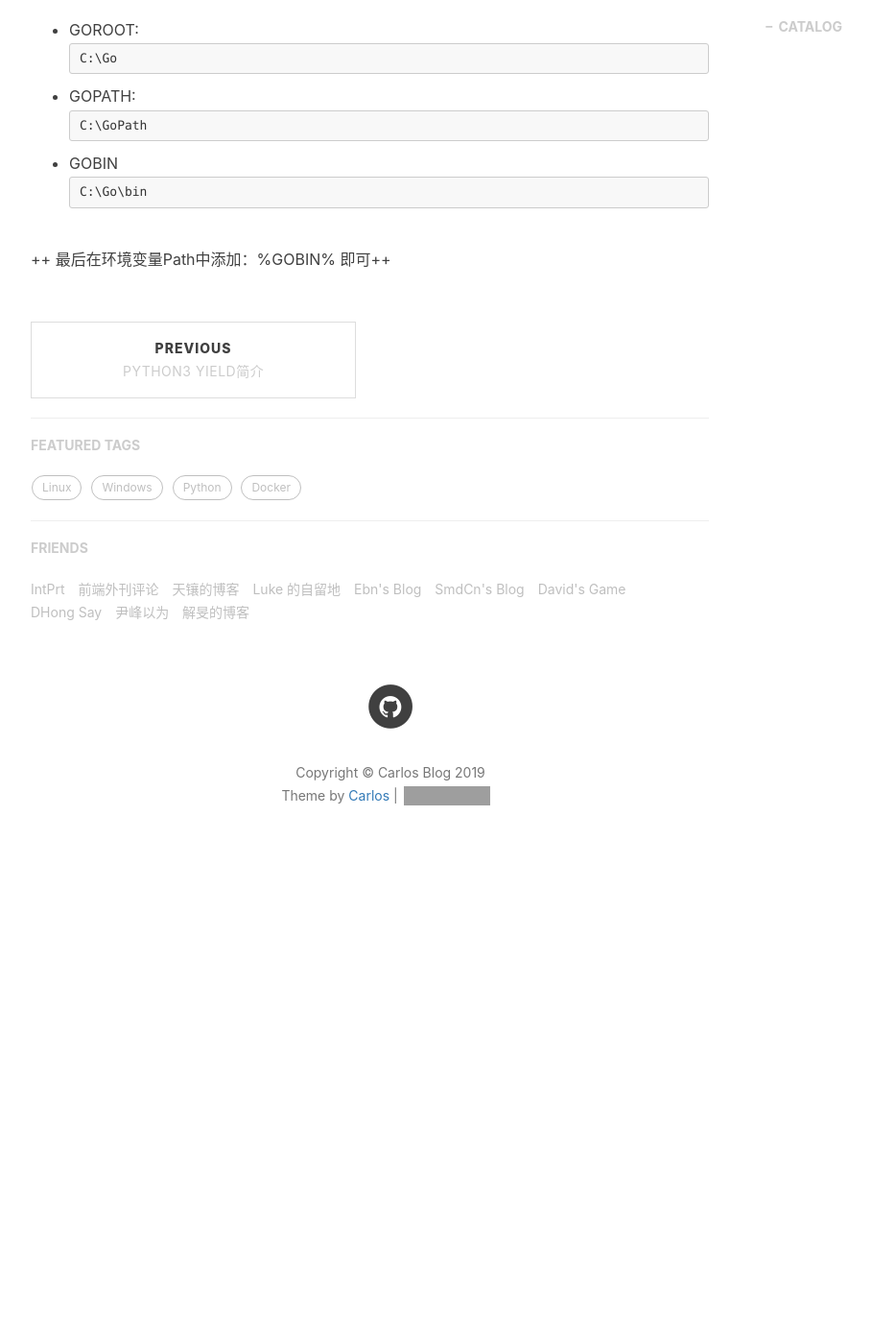
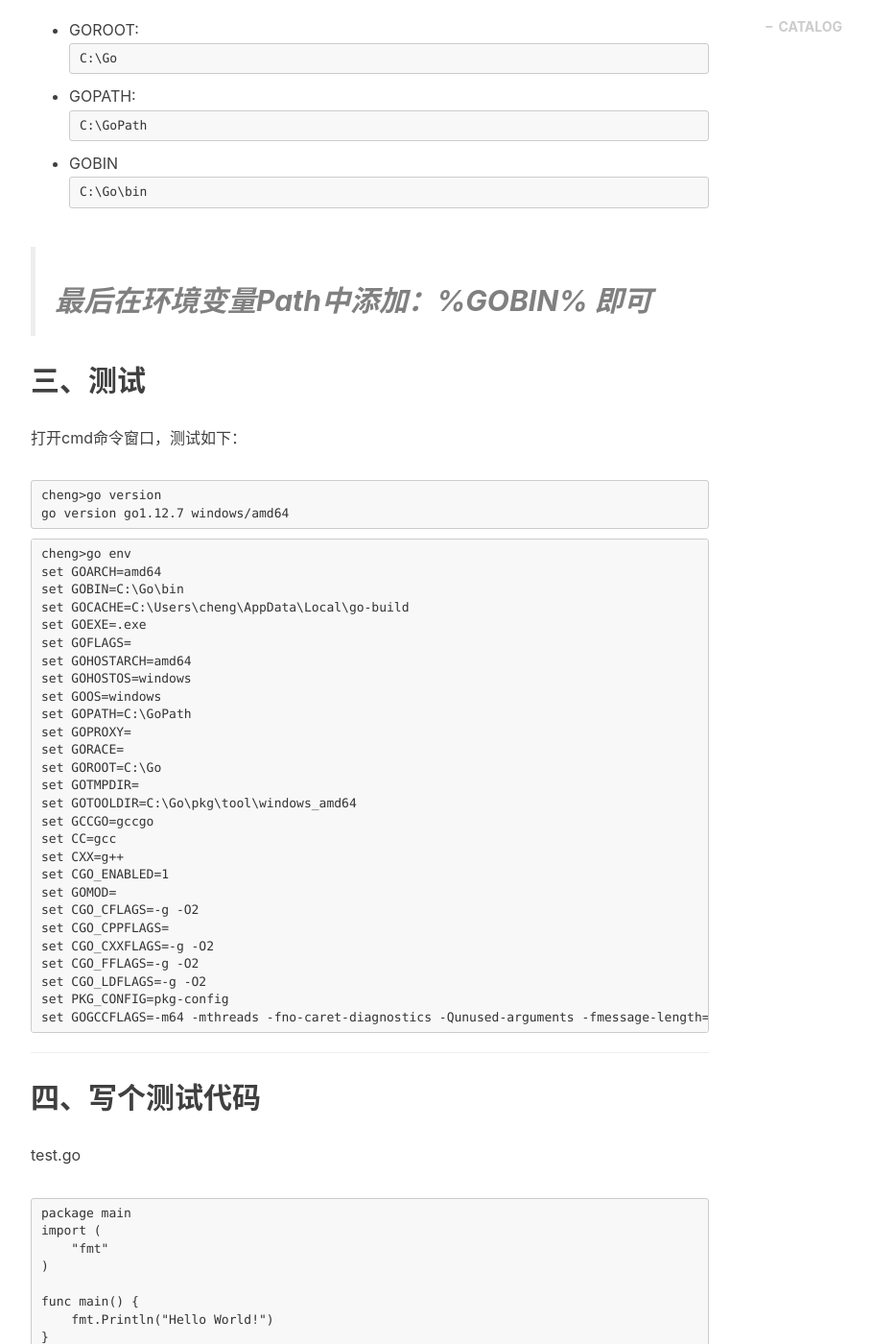
Before and after one commit to linandli/linandli.github.io, a Jekyll site: the page built from _posts/2019-07-13-Golang-第一篇、Windows下安装配置.md, in a window 1280 px wide and 1400 px high, scrolled down 1261 px. Shown: the whole window at 96% size, without its empty margins (233-1142 px from the left). Built offline with Jekyll 4.4.1, drawn with Linux system fonts in a browser that asks for light colours; nearby versions of some CDN libraries; comment, search, counter and statistics services are not loaded; before the commit the page ends 2194 px from its top, so only the background shows below that; some of the changed text lies outside the part shown; grey boxes are pictures that could not be loaded.

Commit message:
修改golang

````diff
--- a/_posts/2019-07-13-Golang-第一篇、Windows下安装配置.md
+++ b/_posts/2019-07-13-Golang-第一篇、Windows下安装配置.md
@@ -43,4 +43,69 @@ C:\GoPath
 C:\Go\bin
 ```
 
-++ 最后在环境变量Path中添加：%GOBIN% 即可++
+> 最后在环境变量Path中添加：%GOBIN% 即可
+---
+
+## 三、测试
+
+打开cmd命令窗口，测试如下：
+```
+cheng>go version
+go version go1.12.7 windows/amd64
+```
+
+```
+cheng>go env
+set GOARCH=amd64
+set GOBIN=C:\Go\bin
+set GOCACHE=C:\Users\cheng\AppData\Local\go-build
+set GOEXE=.exe
+set GOFLAGS=
+set GOHOSTARCH=amd64
+set GOHOSTOS=windows
+set GOOS=windows
+set GOPATH=C:\GoPath
+set GOPROXY=
+set GORACE=
+set GOROOT=C:\Go
+set GOTMPDIR=
+set GOTOOLDIR=C:\Go\pkg\tool\windows_amd64
+set GCCGO=gccgo
+set CC=gcc
+set CXX=g++
+set CGO_ENABLED=1
+set GOMOD=
+set CGO_CFLAGS=-g -O2
+set CGO_CPPFLAGS=
+set CGO_CXXFLAGS=-g -O2
+set CGO_FFLAGS=-g -O2
+set CGO_LDFLAGS=-g -O2
+set PKG_CONFIG=pkg-config
+set GOGCCFLAGS=-m64 -mthreads -fno-caret-diagnostics -Qunused-arguments -fmessage-length=0 -fdebug-prefix-map=C:\Users\cheng\AppData\Local\Temp\go-build469888466=/tmp/go-build -gno-record-gcc-switches
+```
+---
+
+## 四、写个测试代码
+test.go
+```
+package main
+import (
+    "fmt"
+)
+
+func main() {
+    fmt.Println("Hello World!")
+}
+```
+运行代码：
+```
+go run test.go
+```
+
+结果如下：
+```
+Hello World!
+```
+---
+
+# Ok, 大功告成！
````
